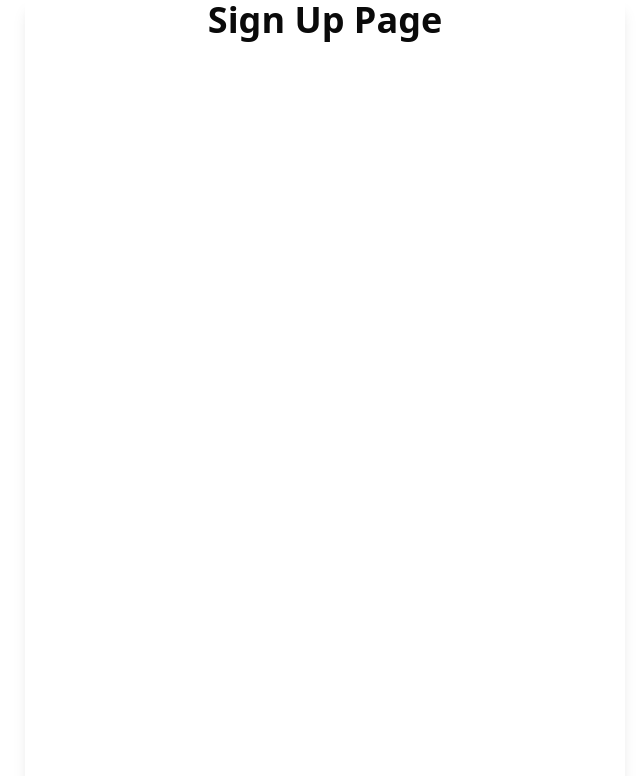
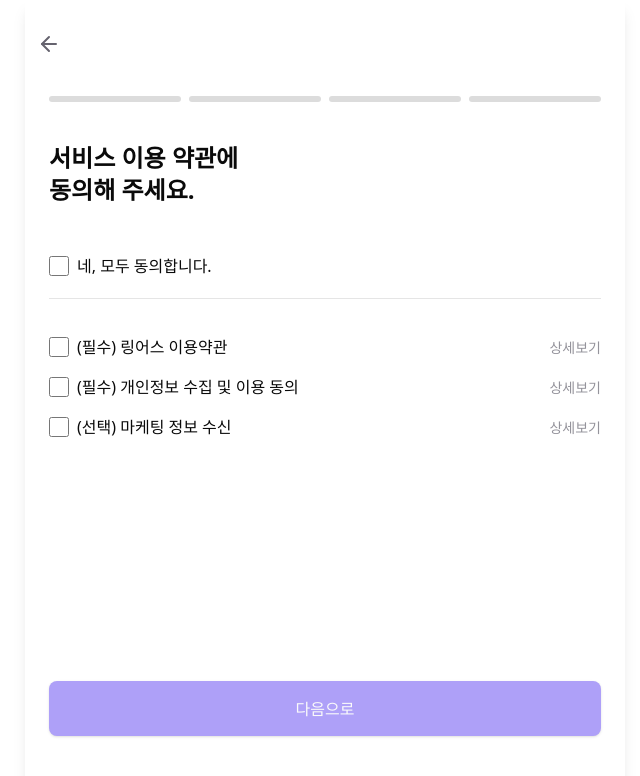
Before and after one commit to Ring-Us/ring-us-frontend, a React (Vite) app: page /auth/signup in a window 1280 px wide. Shown: the top 776 px of the page, without its empty margins (315-955 px from the left). Built offline with nearby package versions, Linux system fonts and the light colour scheme; a web font is replaced by a local one.

Commit message:
feat: Checkbox 로직 구현 및 동의 페이지 퍼블리싱

```diff
--- /dev/null
+++ b/src/auth/components/Checkbox.tsx
@@ -0,0 +1,45 @@
+import React from 'react';
+
+interface CheckboxWithLabelProps {
+  label: string;
+  isChecked: boolean;
+  onChange: () => void;
+  type?: 'required' | 'optional'; // '필수' 또는 '선택' 지정
+  onDetailClick?: () => void; // 상세보기 버튼 클릭 핸들러
+}
+
+const Checkbox: React.FC<CheckboxWithLabelProps> = ({
+  label,
+  isChecked,
+  onChange,
+  type = 'optional', // 기본값은 '선택'
+  onDetailClick,
+}) => {
+  return (
+    <div className="flex justify-between items-center">
+      <div className="flex items-center">
+        <input
+          type="checkbox"
+          checked={isChecked}
+          onChange={onChange}
+          className="w-5 h-5 accent-primary-1"
+        />
+        <label className="ml-2 text-[14px] sm:text-[16px] 2xl:text-[18px]">
+          {type === 'required' && <span>(필수) </span>}
+          {type === 'optional' && <span>(선택) </span>}
+          {label}
+        </label>
+      </div>
+      {onDetailClick && (
+        <button
+          onClick={onDetailClick}
+          className="text-[12px] sm:text-[14px] text-gray-2 hover:underline"
+        >
+          상세보기
+        </button>
+      )}
+    </div>
+  );
+};
+
+export default Checkbox;
--- /dev/null
+++ b/src/auth/components/signup/UsagePolicy.tsx
@@ -0,0 +1,102 @@
+import React, { useState } from 'react';
+import { useNavigate } from 'react-router-dom';
+import { AuthButton } from '@/auth/components/AuthButton';
+import Checkbox from '@/auth/components/Checkbox';
+
+const UsagePolicy = ({ onNext }: { onNext: () => void }) => {
+  const [allChecked, setAllChecked] = useState(false);
+  const [checkedItems, setCheckedItems] = useState({
+    terms: false,
+    privacy: false,
+    marketing: false,
+  });
+
+  const isAllRequiredChecked = checkedItems.terms && checkedItems.privacy;
+
+  const handleAllCheck = () => {
+    const newCheckedState = !allChecked;
+    setAllChecked(newCheckedState);
+    setCheckedItems({
+      terms: newCheckedState,
+      privacy: newCheckedState,
+      marketing: newCheckedState,
+    });
+  };
+
+  const handleSingleCheck = (name: string) => {
+    setCheckedItems((prev: any) => ({
+      ...prev,
+      [name]: !prev[name],
+    }));
+  };
+
+  React.useEffect(() => {
+    setAllChecked(
+      checkedItems.terms && checkedItems.privacy && checkedItems.marketing,
+    );
+  }, [checkedItems]);
+
+  const navigate = useNavigate();
+
+  return (
+    <div className="relative flex flex-col w-full">
+      <h3 className="text-xl sm:text-2xl 2xl:text-3xl font-bold mt-10">
+        서비스 이용 약관에 <br /> 동의해 주세요.
+      </h3>
+
+      <div className="mt-12 space-y-5">
+        {/* 전체 동의 */}
+        <div className="flex items-center">
+          <input
+            type="checkbox"
+            checked={allChecked}
+            onChange={handleAllCheck}
+            className="w-5 h-5 accent-primary-1"
+          />
+          <label className="ml-2 text-[14px] sm:text-[16px] 2xl:text-[18px]">
+            네, 모두 동의합니다.
+          </label>
+        </div>
+        <hr />
+
+        {/* 개별 약관 */}
+        <div className="space-y-4 py-4">
+          <Checkbox
+            label="링어스 이용약관"
+            isChecked={checkedItems.terms}
+            type="required"
+            onChange={() => handleSingleCheck('terms')}
+            onDetailClick={() => alert('링어스 이용약관 상세보기')} //임시
+          />
+
+          <Checkbox
+            label="개인정보 수집 및 이용 동의"
+            isChecked={checkedItems.privacy}
+            type="required"
+            onChange={() => handleSingleCheck('privacy')}
+            onDetailClick={() => alert('개인정보 수집 및 이용 동의 상세보기')} //임시
+          />
+
+          <Checkbox
+            label="마케팅 정보 수신"
+            isChecked={checkedItems.marketing}
+            type="optional"
+            onChange={() => handleSingleCheck('marketing')}
+            onDetailClick={() => alert('마케팅 정보 수신 상세보기')} //임시
+          />
+        </div>
+      </div>
+
+      <div className="absolute bottom-16 w-full">
+        <AuthButton
+          variant={isAllRequiredChecked ? 'default' : 'secondary'}
+          onClick={onNext} // 다음 섹션으로 이동
+        >
+          다음으로
+        </AuthButton>
+      </div>
+    </div>
+  );
+};
+
+export default UsagePolicy;
--- a/src/auth/pages/SignUpPage.tsx
+++ b/src/auth/pages/SignUpPage.tsx
@@ -1,7 +1,41 @@
+import { useState } from 'react';
+import { Progress } from '@/global/ui';
+import { ArrowLeft } from 'lucide-react';
+import { useNavigate } from 'react-router-dom';
+import UsagePolicy from '@/auth/components/signup/UsagePolicy';
+import RoleSelection from '@/auth/components/signup/RoleSelection';
+
 export default function SignUpPage() {
+  const [currentSection, setCurrentSection] = useState(0); // 현재 섹션 상태
+  const navigate = useNavigate();
+
+  const sections = [
+    { component: <UsagePolicy onNext={() => setCurrentSection(1)} /> }, // 첫 번째 섹션
+    { component: <RoleSelection onNext={() => navigate('/auth/finish')} /> }, // 두 번째 섹션
+  ];
+
   return (
-    <div className="min-h-screen flex flex-col">
-      <h1 className="text-4xl font-bold text-center">Sign Up Page</h1>
+    <div className="h-screen flex flex-col px-6 relative">
+      {/* 뒤로가기 버튼 */}
+      <button
+        className="absolute top-8 left-3 rounded-full hover:bg-gray-200"
+        onClick={() => navigate(-1)} // React Router를 이용한 뒤로가기
+      >
+        <ArrowLeft className="w-6 h-6 text-gray-1" />
+      </button>
+
+      {/* Progress Bar */}
+      <div className="flex justify-center mt-24">
+        <Progress
+          value={(currentSection / sections.length) * 100}
+          className="w-full rounded-md"
+        />
+      </div>
+
+      {/* 현재 섹션 렌더링 */}
+      <div className="h-full flex justify-start">
+        {sections[currentSection].component}
+      </div>
     </div>
   );
 }
```
